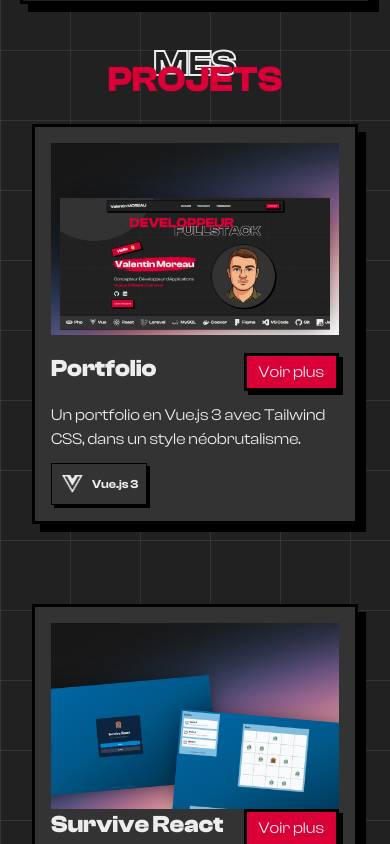
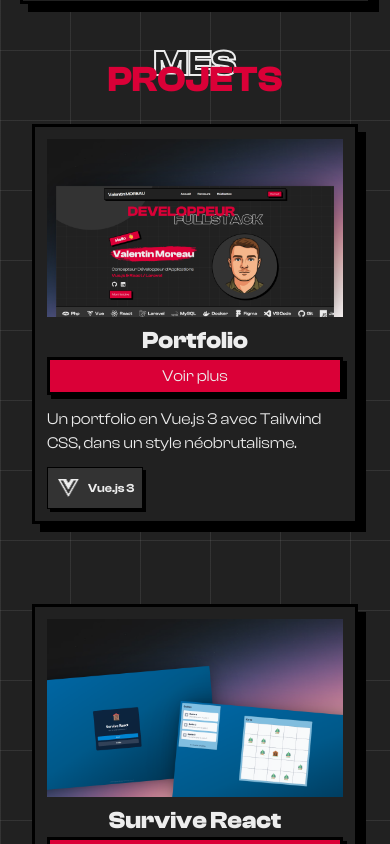
Before and after one commit to valmo-dev/valmo-dev.github.io, a Vue app: page / in a window 390 px wide. Shown: the part 2960-3804 px from the top of the page. Built offline with nearby package versions, Linux system fonts and the light colour scheme.

Commit message:
style(ProjectCard): adjust styling and layout for better responsiveness
- Change background color from secondary to background-primary
- Reduce padding from p-4 to p-3
- Add gap-2 between flex items
- Make title text centered and adjust layout for mobile

```diff
--- a/src/components/ProjectCard.vue
+++ b/src/components/ProjectCard.vue
@@ -43,7 +43,7 @@ const openGithub = (url) => {
 
 <template>
   <div
-    class="w-full max-w-sm h-100 bg-secondary border-3 border-black shadow-[8px_8px_0_#000000] max-h-100 p-4 flex flex-col justify-between mb-12"
+    class="w-full max-w-sm h-100 bg-background-primary border-3 border-black shadow-[8px_8px_0_#000000] max-h-100 p-3 flex flex-col gap-2 justify-between mb-12"
     v-for="(project, index) in projects"
     :key="index"
   >
@@ -61,8 +61,8 @@ const openGithub = (url) => {
       <span class="text-gray-500 font-medium">Projet en cours...</span>
     </div>
     <div class="flex flex-col justify-between gap-3">
-      <div class="z-10 flex flex-row justify-between">
-        <h1 class="font-bold text-2xl">{{ project.title }}</h1>
+      <div class="z-10 flex flex-col sm:flex-row justify-between">
+        <h1 class="font-bold text-2xl text-center">{{ project.title }}</h1>
         <button
           @click="!project.isInProgress && openGithub(project.githubUrl)"
           :class="[
```
